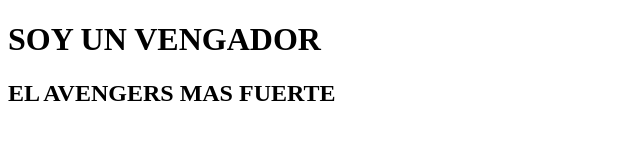
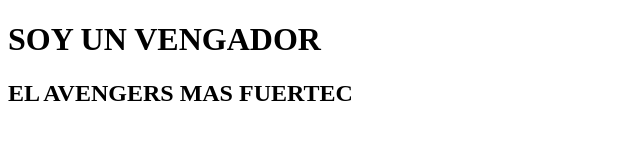
Before and after one commit to EritsonJoel/miprimerrepo, a plain HTML site: page avengers.html in a window 1280 px wide. Shown: the full height of the page, 0-640 px from the left. Drawn offline with Linux system fonts and the light colour scheme.

Commit message:
modified avenders2 html

```diff
--- a/avengers.html
+++ b/avengers.html
@@ -9,7 +9,7 @@
 <body>
     <h1>SOY UN VENGADOR</h1>
 
-    <h2>EL AVENGERS MAS FUERTE</h2>
+    <h2>EL AVENGERS MAS FUERTEC</h2>
 
 </body>
 </html>
```
